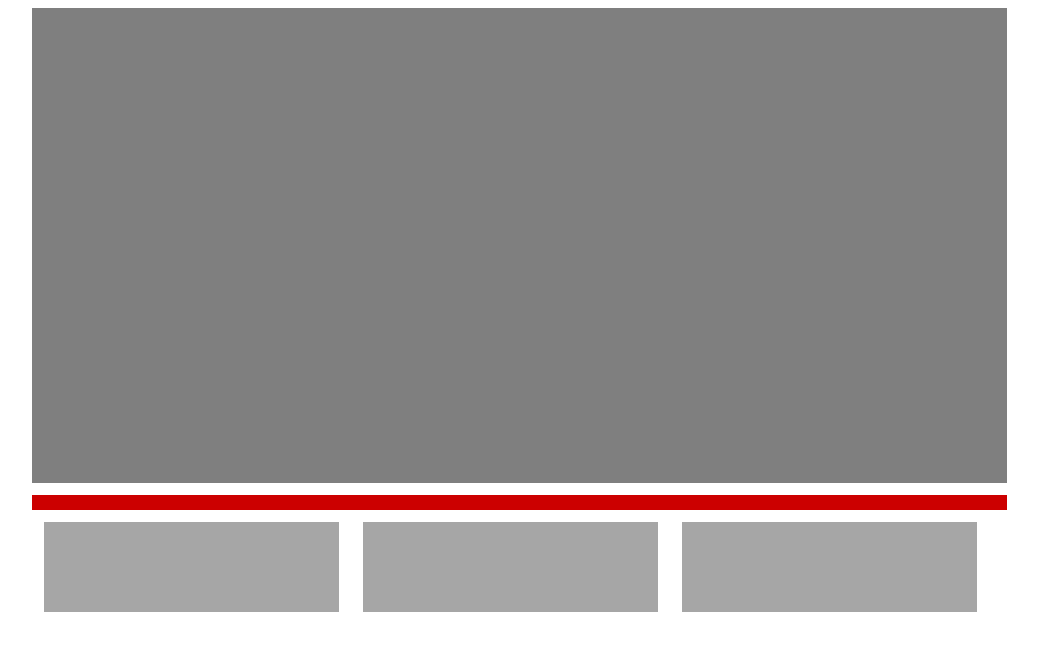
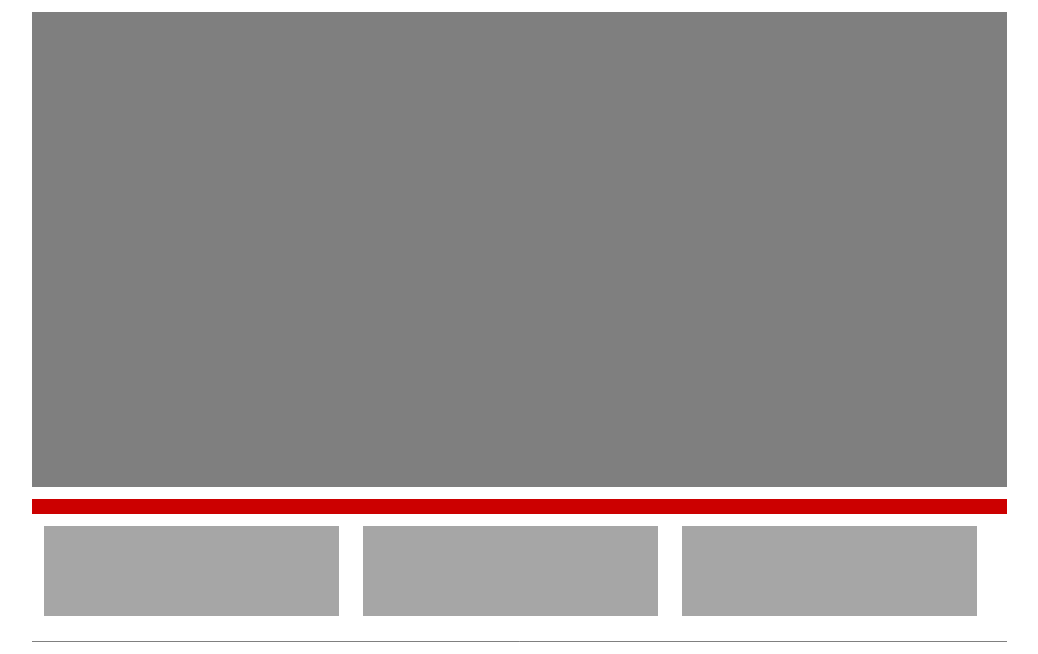
Before and after one commit to deffiedeff/copycat, a plain HTML site: page index.html in a window 1280 px wide. Shown: the whole page, without its empty margins (121-1159 px from the left). Drawn offline with Linux system fonts and the light colour scheme.

Commit message:
line break
added a line at the bottom

```diff
--- a/index.html
+++ b/index.html
@@ -5,6 +5,8 @@
 		<title>Copycat</title>
 	</head>
 	<body>
+		<div id="top-box">
+		</div>
 		<div class="big-box">
 		</div>
 		<div class="red-line">
@@ -14,5 +16,18 @@
 			<div class="lil-boxes"></div>
 			<div class="lil-boxes"></div>
 		</div>
+	<div>
+		<canvas id="myCanvas" width="975" height="2"></canvas>
+		    <script>
+		      var canvas = document.getElementById('myCanvas');
+		      var context = canvas.getContext('2d');
+
+		      context.beginPath();
+		      context.moveTo(0, 2);
+		      context.lineTo(975, 2);
+		      context.stroke();
+		      context.linewidth = 2;
+		    </script>
+	</div>
 	</body>
 </html>
--- a/stylesheet.css
+++ b/stylesheet.css
@@ -32,3 +32,8 @@
 #box-left {
 
 }
+#top-box {
+	width:975;
+	height: 100;
+	margin-bottom: 12px;
+}
```
